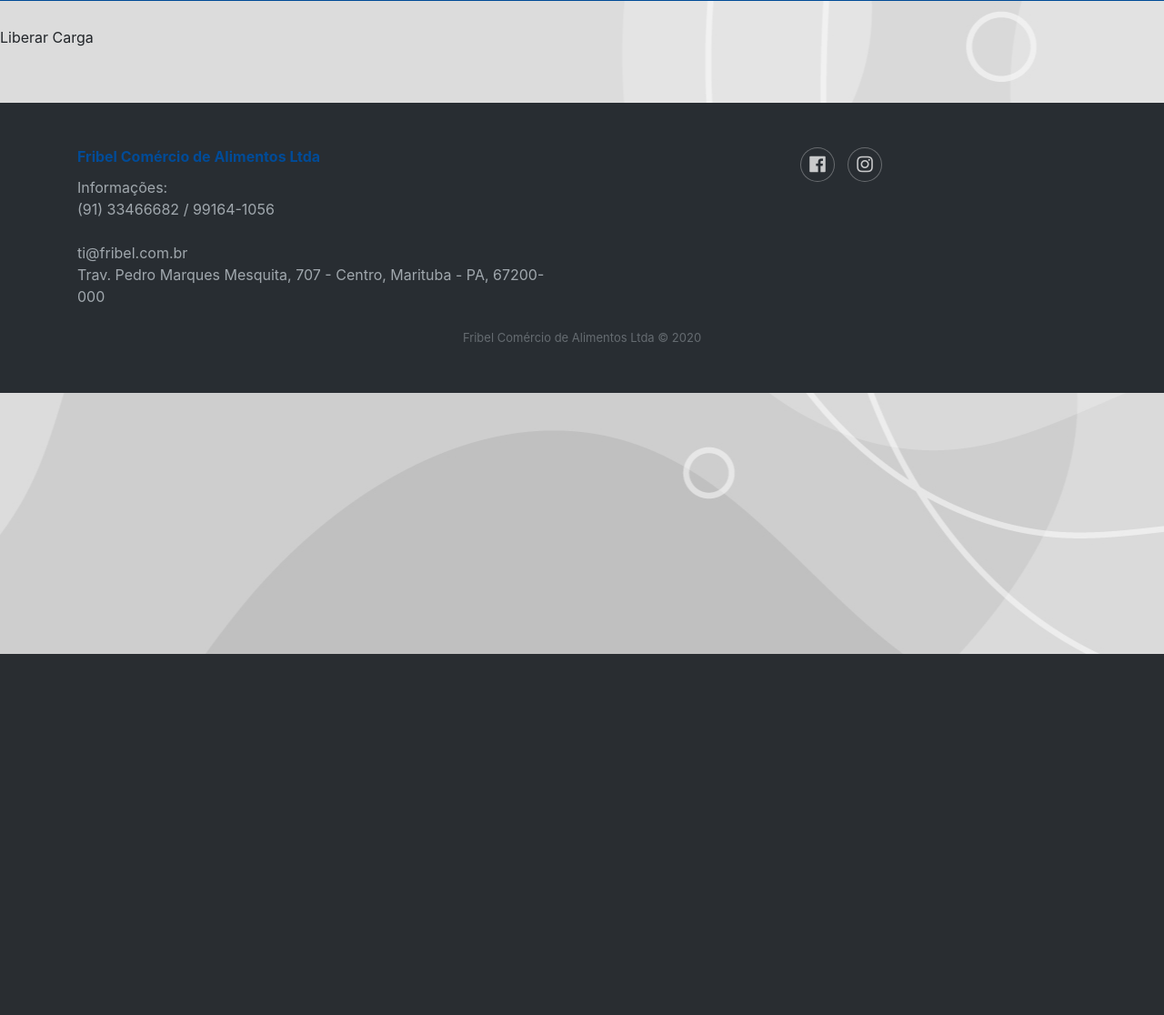
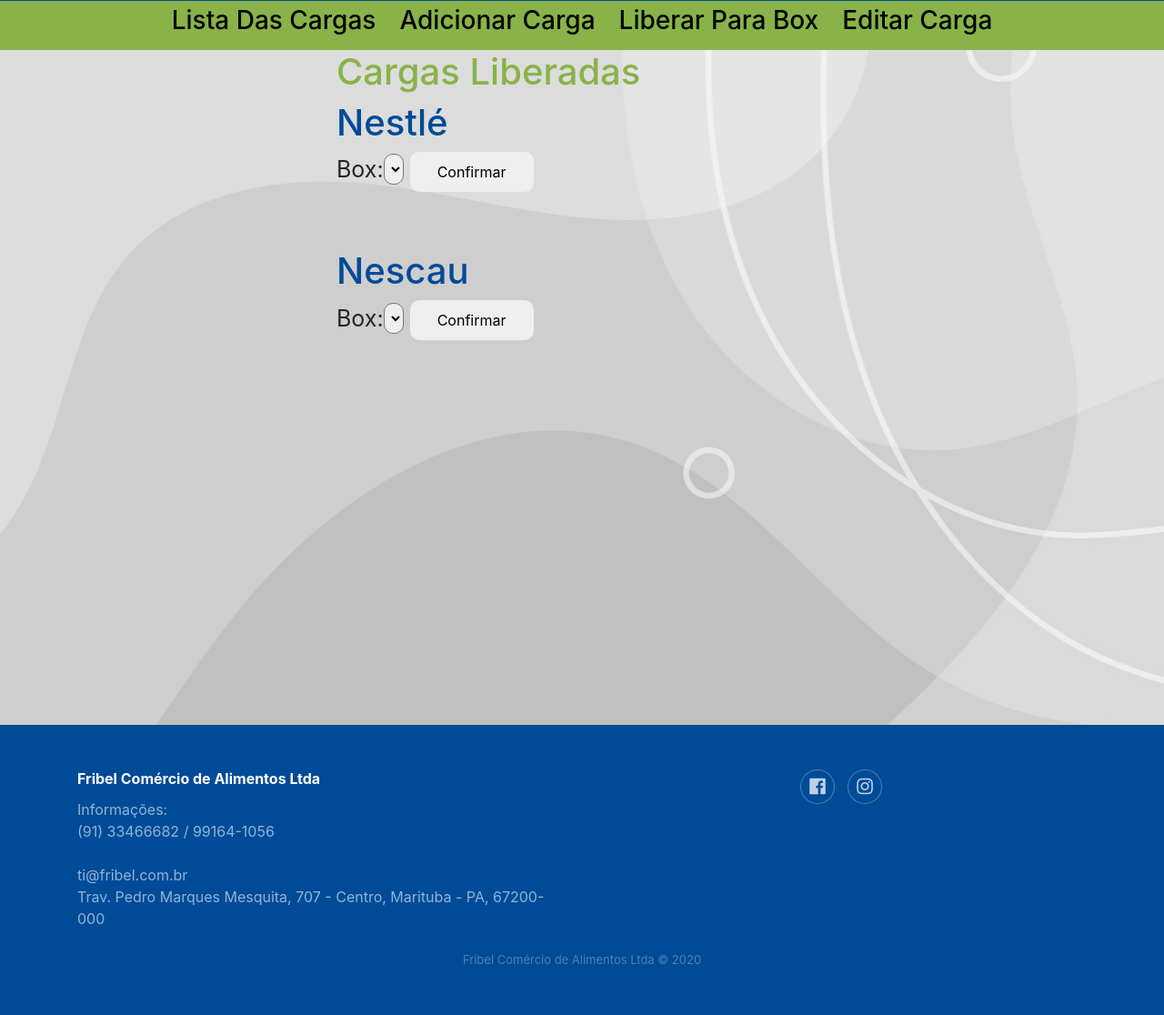
Before and after one commit to fabio21777/labes-fribel_alimentos, a Django app: page /liberar in a window 1280 px wide. Shown: the part 81-1197 px from the top of the page at 91% size. Before the commit the page ends 800 px from the top, so only its background shows below. Run offline with Django 3.2, Linux system fonts and the light colour scheme; data comes from the database, SQL or seed files in the repository; lists and menus that the app fills with data are empty; some libraries are stand-ins or nearby versions.

Commit message:
alguns ajuste no html base e uma modificação na def liberar carga
alguns ajuste no html base e uma modificação na def liberar carga

```diff
--- a/carga_descarga/core/static/css/styles.css
+++ b/carga_descarga/core/static/css/styles.css
@@ -38,6 +38,48 @@
     background-color: #004b97;
     padding: 10px 30px;
 
+}
+button.btn-libCarga:hover{
+  color: #004b97;
+  background-color: #89b348;
+
+}
+button.btn-libCarga{
+  padding: 10px 30px;
+}
+h1.libCarga{
+  color: #004b97;
+}
+div.libcarga{
+  padding-left: 300px;
+  padding-bottom: 300px;
+
+
+}
+button.btnbase{
+  background-color: #89b348;
+}
+button.btnbase:hover{
+  background-color:#004b97;
+  color: #89b348;
+}
+h3.base{
+  color:black;
+}
+h3.base:hover{
+  color: #89b348;
+}
+
+form.form-libcarga{
+  padding-bottom: 60px;
+  font-size: 25px;
+}
+#id_box{
+  border-radius: 10px;
+}
+#btn-libCarga{
+  border-radius: 10px;
+  border: black;
 }
 a.btnaddcarga{
   margin-left: 380px;
@@ -162,13 +204,11 @@
 .header-blue {
     padding-bottom:80px;
     font-family:'Source Sans Pro', sans-serif;
-    margin-bottom: 30px;
     height: 80px;
   }
 
   @media (min-width:768px) {
     .header-blue {
-      padding-bottom:50px;
     }
   }
 
@@ -305,6 +345,7 @@
     cursor: pointer;
   }
 
+
   .header-blue .navbar .form-inline .btnSearch:hover{
     background-color: #89b348;
   }
@@ -389,7 +430,7 @@
 .footer-dark {
     padding:50px 0;
     color:#f0f9ff;
-    background-color:#282d32;
+    background-color:#004b97;
     margin-bottom: 0px;
     margin-top: 60px;
   }
@@ -477,3 +518,6 @@
     font-size:13px;
     margin-bottom:0;
   }
+h3.h3-fri{
+  color: white;
+}
--- a/carga_descarga/core/templates/base.html
+++ b/carga_descarga/core/templates/base.html
@@ -11,9 +11,6 @@
     <title>{% block title %}{% endblock %}</title>
 </head>
 <body>
-    <div class="spinner-border" role="status">
-        <span class="sr-only">Loading...</span>
-    </div>
     <!-- Header + Navbar-->
     <div>
         <div class="header-blue">
@@ -40,6 +37,12 @@
             </nav>
         </div>
     </div>
+    </div>
+    <div class="conteiner justify-content-center row" style="background-color: #89b348;">
+        <button class="btn btnbase"><h3 class="base">Lista Das Cargas</h3></button>
+        <button class="btn btnbase"><h3 class="base">Adicionar Carga</h3></button>
+        <button class="btn btnbase"><h3 class="base">Liberar Para Box</h3></button>
+        <button class="btn btnbase"><h3 class="base">Editar Carga</h3></button>
     </div>
 
     {% block content %}
--- a/carga_descarga/core/templates/core/liberar_carga.html
+++ b/carga_descarga/core/templates/core/liberar_carga.html
@@ -1,14 +1,21 @@
 {% extends 'base.html' %}
+
+{% block title %} Liberar Carga {% endblock %}
+
 {% block content %}
+
     <div class="liberar_carga">
-        {% block title %} Liberar Carga {% endblock %} <br>
-        {% for carga in cargas%}
-            {{carga.industria}}
-            <form method="post" class="post-form">{% csrf_token %}
+        <div class="container libcarga">
+        <h1>Cargas Liberadas</h1>
+            {% for carga in cargas%}
+            <h1 class="libCarga">{{carga.industria}} </h1>
+            <form method="post" class="post-form form-libcarga">{% csrf_token %}
                 {{ boxs.as_table }}
-                <button type="submit" class="save btn btn-default" formaction= "{% url 'liberar' id=carga.id %}">Confirmar</button>
+                <button type="submit" id="btn-libCarga" class="btn btn-libCarga"  formaction= "{% url 'liberar' id=carga.id %}">Confirmar</button>
+
             </form>
-            {% endfor %}
+        {% endfor %}
 
+        </div>
     </div>
 {% endblock %}
--- a/carga_descarga/core/views.py
+++ b/carga_descarga/core/views.py
@@ -53,8 +53,9 @@
     return redirect('/acompanhamento/admin-fribel')
 
 def liberar_carga(request):
-    cargas_liberadas = Carga.objects.filter(status='liberado',box='')
+    cargas_liberadas = Carga.objects.filter(status='liberado')
     box = BoxForm
+    print('teste',cargas_liberadas)
     return render(request, 'core/liberar_carga.html', {'boxs': box,'cargas': cargas_liberadas})
 
 def liberar(request,id):
```
